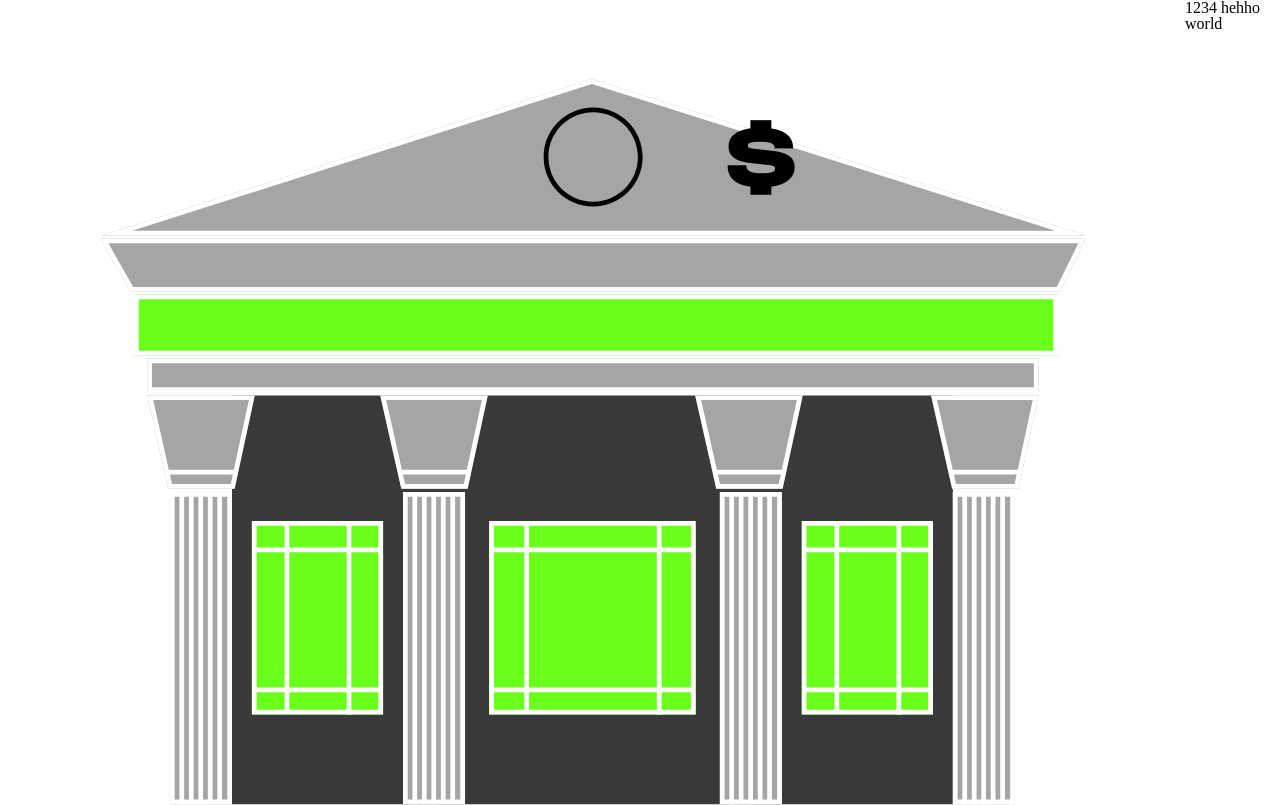
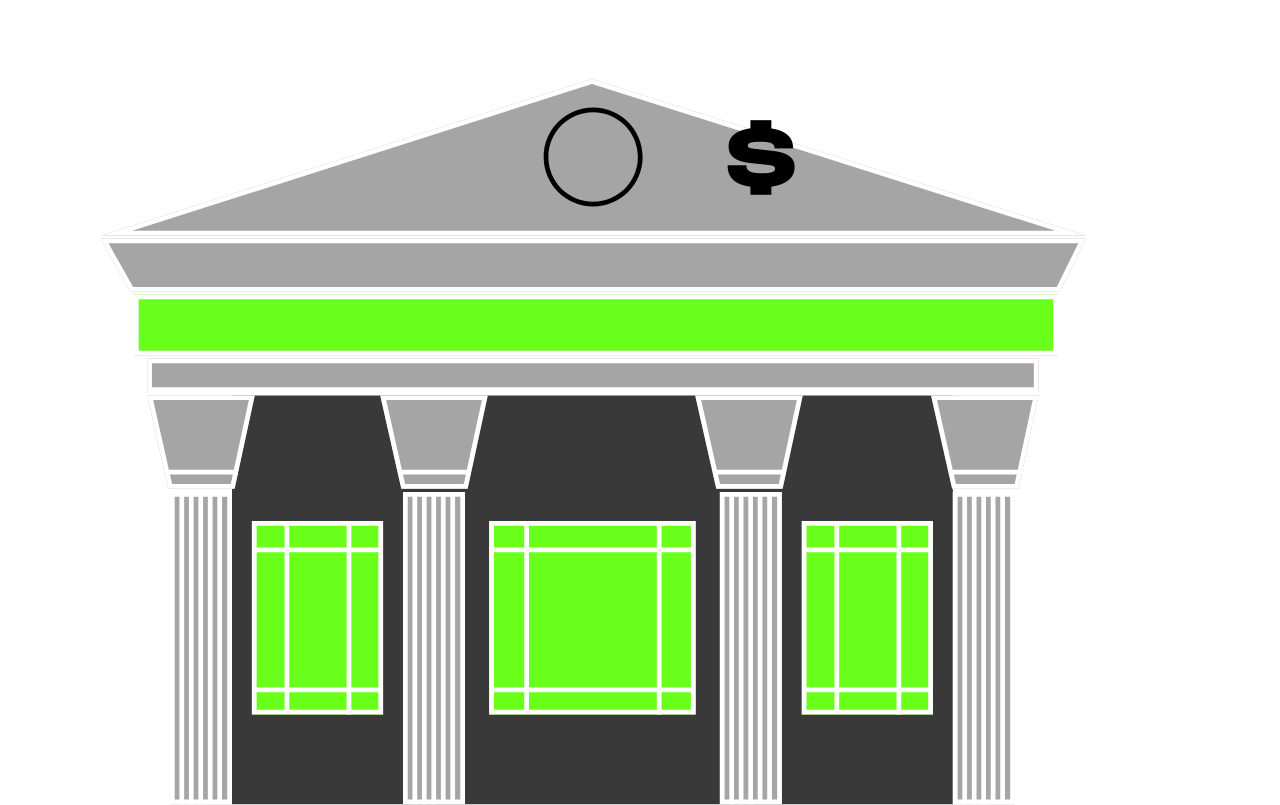
Before and after one commit to Dear-deer1/Halvar-Breitschrift, a plain HTML site: page index.html in a window 1280 px wide. Shown: the top 805 px of the page. Drawn offline with Linux system fonts and the light colour scheme.

Commit message:
delete useless staff

```diff
--- a/index.html
+++ b/index.html
@@ -16,8 +16,7 @@
 
         <div><p>$</p></div>
     </section>
-1234
-hehho world
+
 
 </body>
 </html>
```
